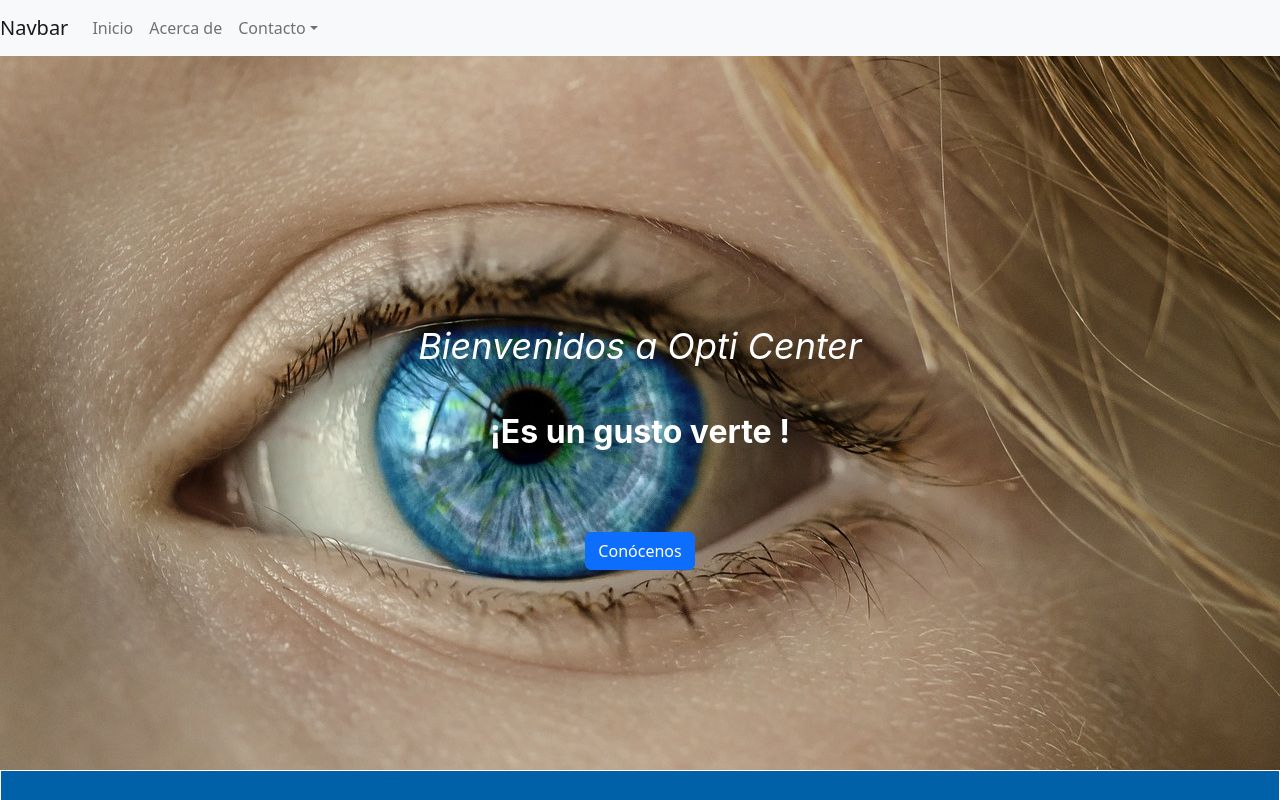
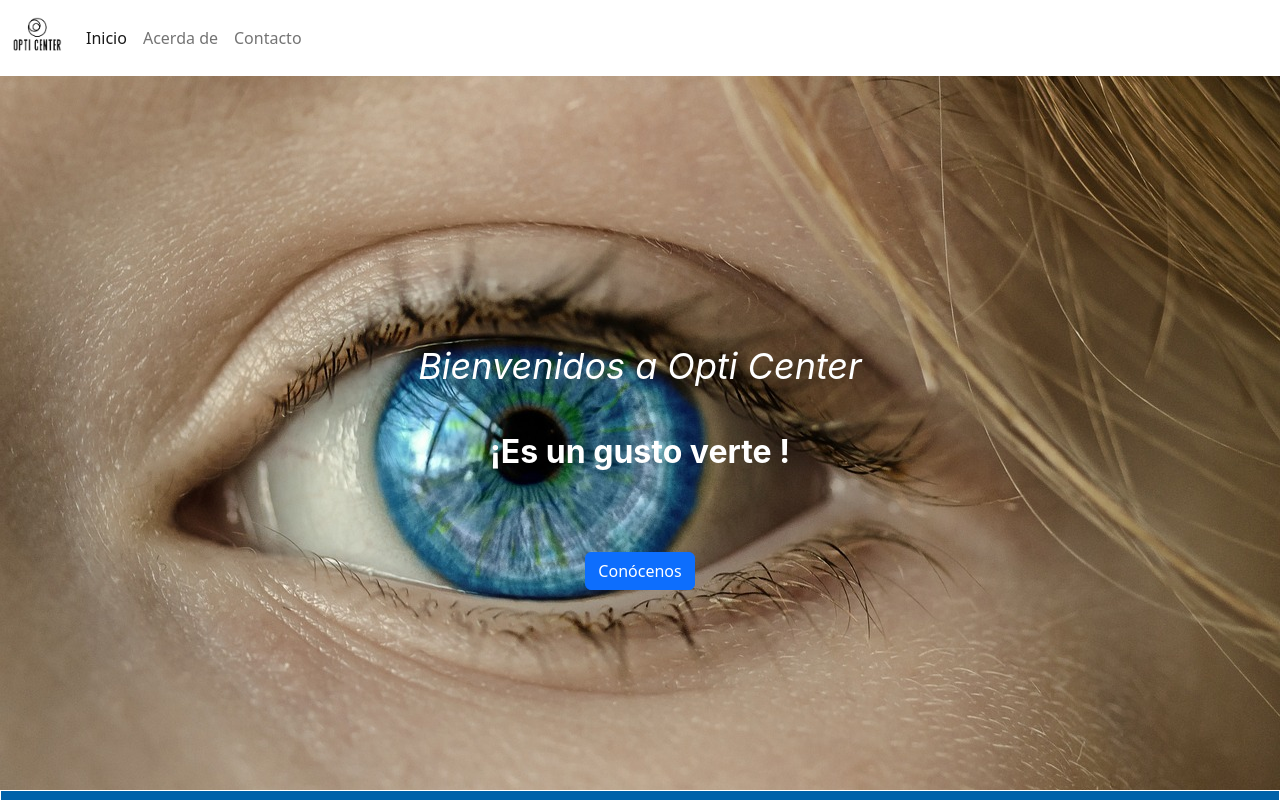
Before and after one commit to MeliBis/opticenter, a React (Vite) app: page / in a window 1280 px wide. Shown: the top 800 px of the page. Built offline with nearby package versions, Linux system fonts and the light colour scheme.

Commit message:
rutas en navbar

```diff
--- a/src/Components/Generales/Navbar.jsx
+++ b/src/Components/Generales/Navbar.jsx
@@ -1,17 +1,18 @@
 import { Link } from "react-router-dom";
+import imgLogo from '../../assets/logo/imagotipo.png'
 
 const Navbar = () => {
   return (
-    <div>
-      <nav className="navbar navbar-expand-lg navbar-light bg-light">
-        <a className="navbar-brand" href="#">
-          Navbar
-        </a>
+    <nav className="navbar navbar-expand-lg bg-body-tertiary">
+      <div className="container-fluid">
+        <Link className="navbar-brand" to="/">
+          <img src={imgLogo} alt="" width={50} />
+        </Link>
         <button
           className="navbar-toggler"
           type="button"
-          data-toggle="collapse"
-          data-target="#navbarNav"
+          data-bs-toggle="collapse"
+          data-bs-target="#navbarNav"
           aria-controls="navbarNav"
           aria-expanded="false"
           aria-label="Toggle navigation"
@@ -19,42 +20,26 @@ const Navbar = () => {
           <span className="navbar-toggler-icon" />
         </button>
         <div className="collapse navbar-collapse" id="navbarNav">
-          <ul className="navbar-nav ml-auto">
+          <ul className="navbar-nav">
             <li className="nav-item">
-              <Link className="nav-link" to="#">
+              <Link className="nav-link active" aria-current="page" to="/">
                 Inicio
               </Link>
             </li>
             <li className="nav-item">
-              <Link className="nav-link" to="#">
-                Acerca de
+              <Link className="nav-link" to="/acerca">
+                Acerda de
               </Link>
             </li>
-            <li className="nav-item dropdown">
-              <Link
-                className="nav-link dropdown-toggle"
-                href="#"
-                id="navbarDropdown"
-                role="button"
-                data-toggle="dropdown"
-                aria-haspopup="true"
-                aria-expanded="false"
-              >
+            <li className="nav-item">
+              <Link className="nav-link" to="/contacto">
                 Contacto
               </Link>
-              <div className="dropdown-menu" aria-labelledby="navbarDropdown">
-                <Link className="dropdown-item" href="#">
-                  Correo electrónico
-                </Link>
-                <Link className="dropdown-item" href="#">
-                  Teléfono
-                </Link>
-              </div>
             </li>
           </ul>
         </div>
-      </nav>
-    </div>
+      </div>
+    </nav>
   );
 };
 
--- a/src/Components/Home/Section3Testimonials.jsx
+++ b/src/Components/Home/Section3Testimonials.jsx
@@ -1,8 +1,7 @@
-
 const Section3Testimonials = () => {
   return (
-    <div>Section3Testimonials</div>
-  )
-}
+    <h2>testimonial</h2>
+  );
+};
 
-export default Section3Testimonials
+export default Section3Testimonials;
--- a/src/Components/routing/Routing.jsx
+++ b/src/Components/routing/Routing.jsx
@@ -7,6 +7,8 @@ import {
 import HomePages from "../Pages/HomePages";
 import Footer from "../Generales/Footer";
 import Navbar from "../Generales/Navbar";
+import AboutPage from "../Pages/AboutPage";
+import ContactPage from "../Pages/ContactPage";
 
 const Routing = () => {
   return (
@@ -14,6 +16,8 @@ const Routing = () => {
         <Navbar/>
         <Routes>
             <Route path="/" element={<HomePages/>}/>
+            <Route path="/acerca" element={<AboutPage/>}/>
+            <Route path="/contacto" element={<ContactPage/>}/>
         </Routes>
         <Footer/>
     </Router>
```
